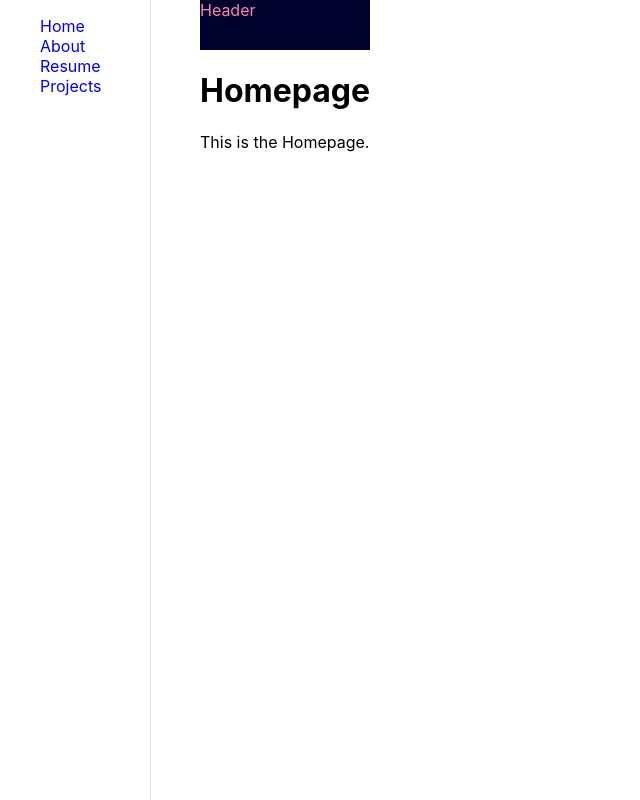
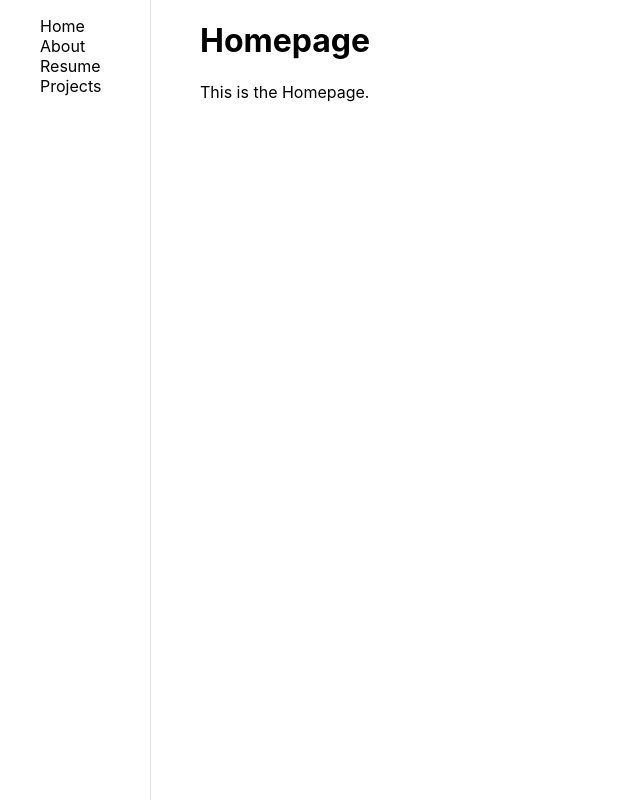
Before and after one commit to jackjning/react-app, a React (Create React App) app: page / in a window 1280 px wide. Shown: the whole page, without its empty margins (0-640 px from the left). Built offline with nearby package versions, Linux system fonts and the light colour scheme; the HTML template or start-up script is replaced by a standard one.

Commit message:
changed the color of the links in the navigation bar

```diff
--- a/src/App.js
+++ b/src/App.js
@@ -16,6 +16,7 @@ const useStyles = makeStyles({
   },
   drawerPaper: {
     width: drawerWidth,
+    background: "white"
   },
   root: {
     display: "flex",
@@ -24,7 +25,7 @@ const useStyles = makeStyles({
   },
 });
 
-const App = (props) => {
+const App = () => {
   console.log("hello world");
 
   const classes = useStyles();
--- a/src/Home.js
+++ b/src/Home.js
@@ -2,8 +2,8 @@ import {} from "module";
 
 const Home = () => {
   return (
+    //<div className="header">Header</div>
     <div>
-      <div className="header">Header</div>
       <h1>Homepage</h1>
       <div> This is the Homepage.</div>
     </div>
--- a/src/Navigate.js
+++ b/src/Navigate.js
@@ -5,16 +5,16 @@ function Nav() {
   return (
     <nav>
       <ul className="nav-link" style={{ listStyleType: "none" }}>
-        <Link to="/" style={{ textDecoration: "none" }}>
+        <Link to="/" style={{ textDecoration: "none", color: "black"}}>
           <li>Home</li>
         </Link>
-        <Link to="/About" style={{ textDecoration: "none" }}>
+        <Link to="/About" style={{ textDecoration: "none", color: "black"}}>
           <li>About</li>
         </Link>
-        <Link to="/Resume" style={{ textDecoration: "none" }}>
+        <Link to="/Resume" style={{ textDecoration: "none", color: "black"}}>
           <li>Resume</li>
         </Link>
-        <Link to="/Projects" style={{ textDecoration: "none" }}>
+        <Link to="/Projects" style={{ textDecoration: "none", color: "black"}}>
           <li>Projects</li>
         </Link>
       </ul>
```
